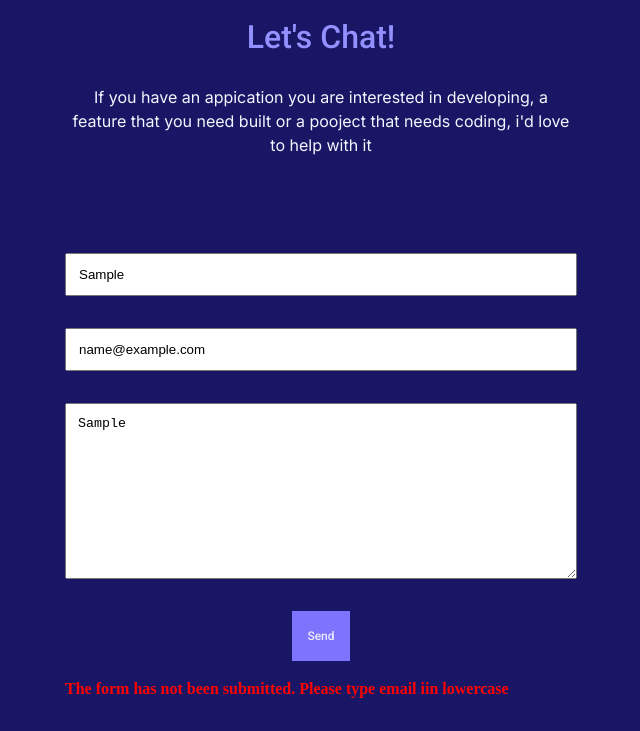
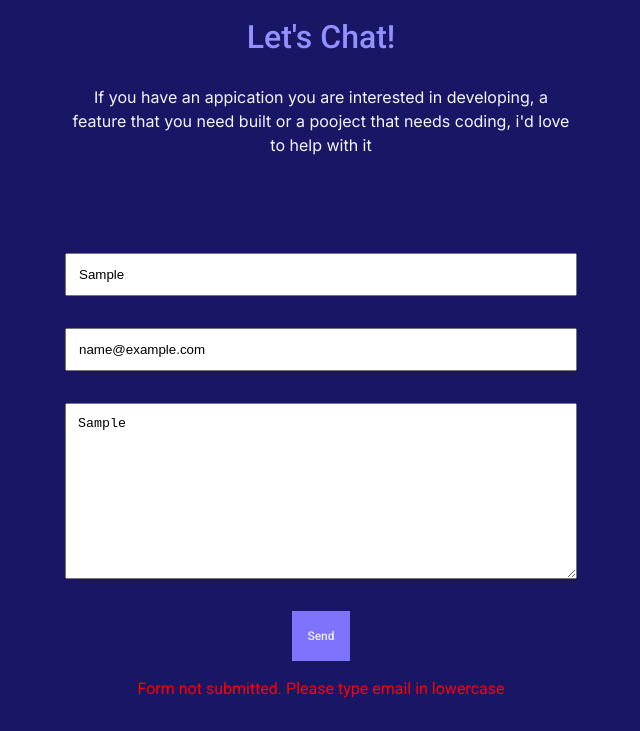
Before and after one commit to BenjaminSemah/Portfolio, a website: page index.html in a window 1280 px wide. Both pictures are taken after typing "Sample", "name@example.com", "Sample" into the empty fields and a click on the input "Send". Shown: the part 3846-4577 px from the top of the page, without its empty margins (319-959 px from the left). Drawn offline with Linux system fonts and the light colour scheme.

Commit message:
Update form validation

```diff
--- a/style.css
+++ b/style.css
@@ -454,11 +454,16 @@ form {
 .hideError {
   display: none;
 }
+
 .error {
+  font-family: "Roboto", sans-serif;
   color: red;
-  font-weight: 600;
+  font-weight: 400;
   line-height: 24px;
+  font-size: 16px;
+  text-align: center;
 }
+
 /* MOBILE POP UP */
 
 .popupWrapper {
--- a/validation.js
+++ b/validation.js
@@ -1,18 +1,17 @@
-const error = document.querySelector('.error');
+let error = document.querySelector('.error');
 const email = document.getElementById('email');
-const submit = document.getElementById('submit');
 const myForm = document.getElementById('myform');
 let testBol = false;
 let emailChecker = '';
 
-//ddddddddddddddddddddd
+// ddddddddddddddddddddd
 email.addEventListener('keyup', () => {
   emailChecker = email.value.toLowerCase();
 });
 
 myForm.addEventListener('submit', (e) => {
   if (emailChecker !== email.value) {
-    error.innerText = 'The form has not been submitted. Please type email iin lowercase';
+    error.innerText = 'Form not submitted. Please type email in lowercase';
     if (testBol === false) {
       error.classList.toggle('hideError');
     }
@@ -23,7 +22,6 @@ myForm.addEventListener('submit', (e) => {
         error.classList.toggle('hideError');
         testBol = false;
       }
-
     });
     e.preventDefault();
   } else error = '';
```
